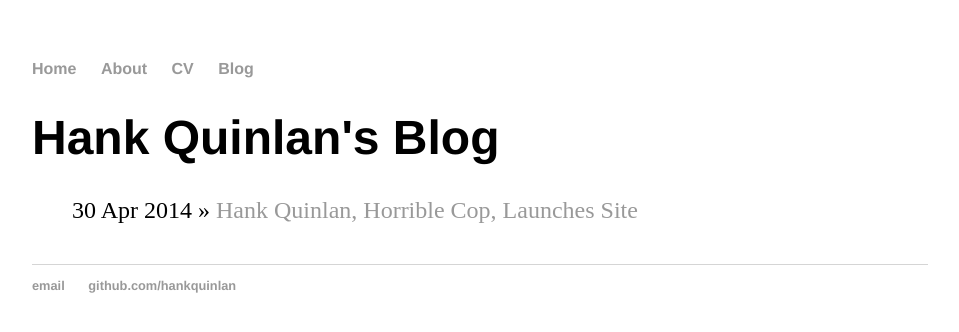
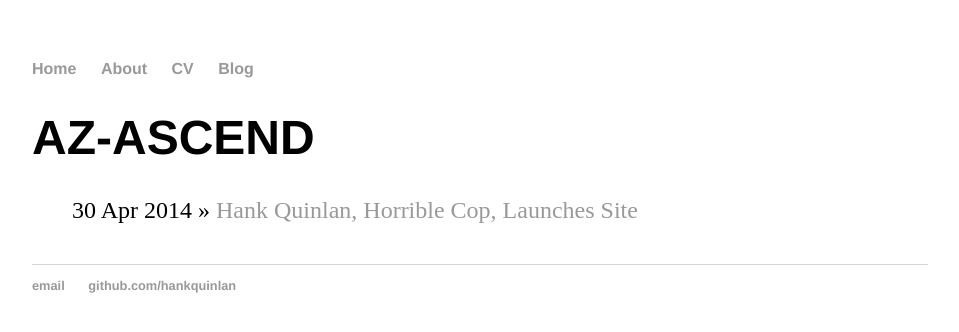
Before and after one commit to ferrisram/mobirise, a Jekyll site: the page built from blog/index.html, in a window 1280 px wide. Shown: the top 332 px of the page, without its empty margins (160-1119 px from the left). Built offline with Jekyll 4.4.1, drawn with Linux system fonts in a browser that asks for light colours.

Commit message:
Update index.html

```diff
--- a/blog/index.html
+++ b/blog/index.html
@@ -1,6 +1,6 @@
 ---
 layout: default
-title: Hank Quinlan's Blog
+title: AZ-ASCEND
 ---
 	<h1>{{ page.title }}</h1>
 	<ul class="posts">
```
